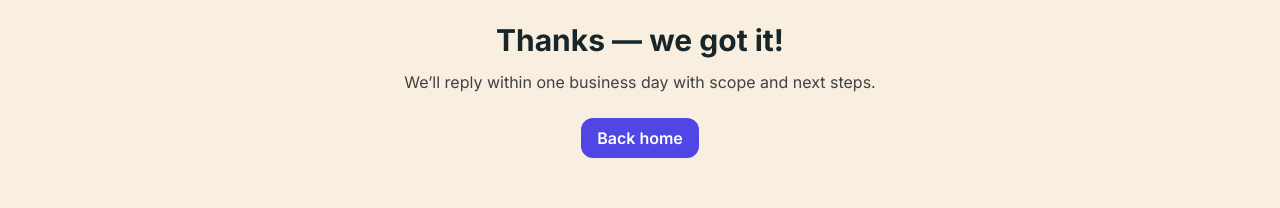
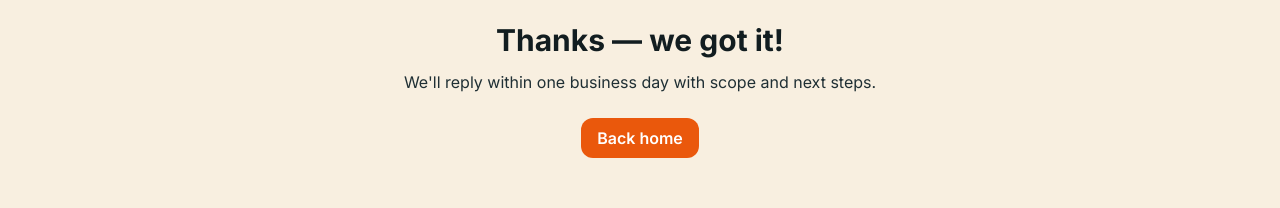
Before and after one commit to markl2305/dominusfoundry, a Next.js app: page /thanks in a window 1280 px wide. Shown: the part 147-355 px from the top of the page. Built offline with nearby package versions, Linux system fonts and the light colour scheme; no server answers.

Commit message:
Update page.js

```diff
--- a/app/thanks/page.js
+++ b/app/thanks/page.js
@@ -1,9 +1,9 @@
 export default function Thanks() {
   return (
     <section className="mx-auto max-w-3xl px-4 py-24 text-center">
-      <h1 className="text-3xl font-bold">Thanks — we got it!</h1>
-      <p className="mt-3 text-neutral-700">We’ll reply within one business day with scope and next steps.</p>
-      <a href="/" className="mt-6 inline-flex rounded-xl bg-indigo-600 px-4 py-2 font-semibold text-white">Back home</a>
+      <h1 className="text-3xl font-bold text-navy-900">Thanks — we got it!</h1>
+      <p className="mt-3 text-navy-700">We'll reply within one business day with scope and next steps.</p>
+      <a href="/" className="mt-6 inline-flex rounded-xl bg-orange-600 px-4 py-2 font-semibold text-white hover:bg-orange-700">Back home</a>
     </section>
   );
 }
```
